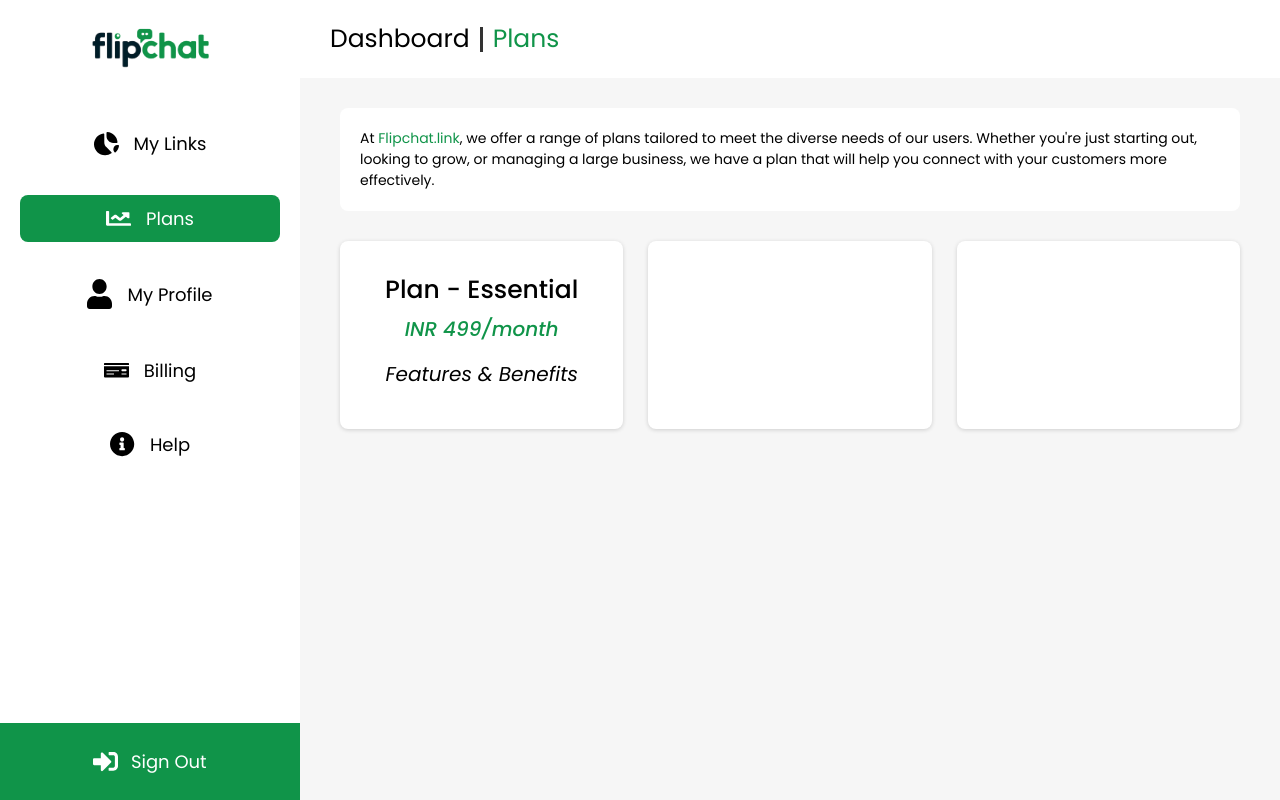
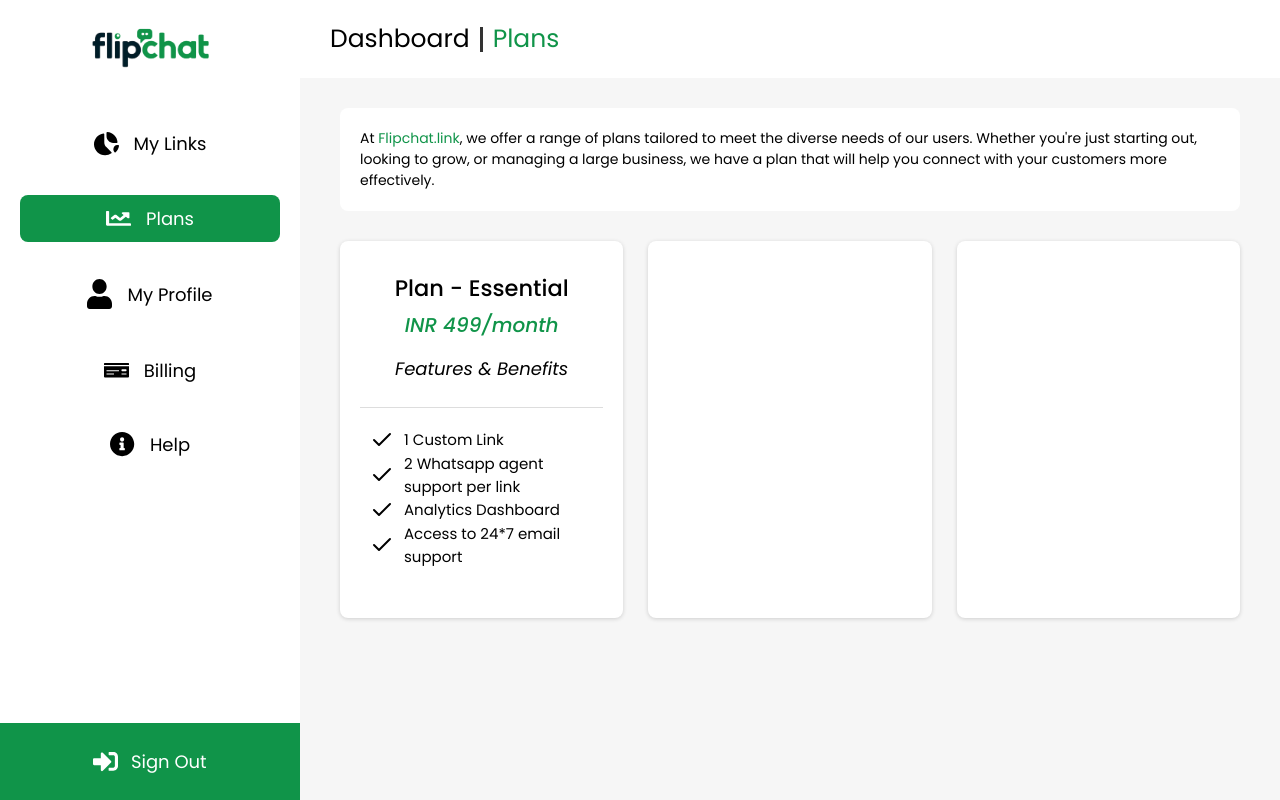
Before and after one commit to simonpaul08/flipChat, a React (Vite) app: page /dashboard/plans in a window 1280 px wide. Built offline with nearby package versions, Linux system fonts and the light colour scheme; no server answers; what country-list-with-dial-code-and-flag would draw is missing.

Commit message:
fix: fixed redux setup

```diff
--- a/package.json
+++ b/package.json
@@ -19,6 +19,7 @@
     "react-redux": "^9.1.2",
     "react-router-dom": "^6.26.2",
     "react-tooltip": "^5.28.0",
+    "redux-persist": "^6.0.0",
     "yup": "^1.4.0"
   },
   "devDependencies": {
--- a/src/App.css
+++ b/src/App.css
@@ -768,6 +768,7 @@
 }
 .plan-card-item {
   width: 100%;
+  max-width: 38rem;
   padding: 3rem 2rem;
   background-color: var(--color-white);
   border-radius: 8px;
@@ -776,10 +777,10 @@
 .plan-card-item-header {
   width: 100%;
   text-align: center;
-
+  border-bottom: 1px solid var(--color-gray-primary);
 }
 .plan-card-item-title {
-  font-size: 2.5rem;
+  font-size: 2.25rem;
   font-weight: 500;
   margin-bottom: 0.45rem;
 }
@@ -791,10 +792,25 @@
   margin-bottom: 1.5rem;
 }
 .plan-card-item-sub-title {
-  font-size: 2rem;
+  font-size: 1.8rem;
   font-weight: 400;
   font-style: italic;
-  margin-bottom: 1rem;
+  margin-bottom: 2.5rem;
+}
+.plan-card-item-main {
+  padding: 2rem 1rem;
+}
+.plan-card-list-item {
+  width: 100%;
+  display: flex;
+  align-items: center;
+}
+.plan-card-list-icon {
+  margin-right: 1rem;
+  font-weight: 500;
+}
+.plan-card-list-text {
+  font-size: 1.5rem;
 }
 
 /* --------------- Media Queries --------------- */
--- a/src/main.jsx
+++ b/src/main.jsx
@@ -4,13 +4,17 @@ import App from "./App.jsx";
 import "./index.css";
 import { BrowserRouter } from "react-router-dom";
 import SidebarContextProvider from "./context/SidebarContext.jsx";
+import { Provider } from "react-redux";
+import { store } from "./store/store.js";
 
 createRoot(document.getElementById("root")).render(
   <StrictMode>
     <BrowserRouter>
-      <SidebarContextProvider>
-        <App />
-      </SidebarContextProvider>
+      <Provider store={store}>
+        <SidebarContextProvider>
+          <App />
+        </SidebarContextProvider>
+      </Provider>
     </BrowserRouter>
   </StrictMode>
 );
--- a/src/pages/Plans.jsx
+++ b/src/pages/Plans.jsx
@@ -1,8 +1,8 @@
-
+import Check from "../assets/check.svg";
 
 const Plans = () => {
   return (
-    <div className='dashboard'>
+    <div className="dashboard">
       <div className="dashboard-header">
         <div className="dashboard-header-title">
           <h3 className="dashboard-header-title-normal">Dashboard</h3>
@@ -12,7 +12,13 @@ const Plans = () => {
       </div>
       <div className="dashboard-main">
         <div className="plan-main-text">
-          <p className="plan-main-para">At <span className="plan-main-para-span">Flipchat.link</span>, we offer a range of plans tailored to meet the diverse needs of our users. Whether you're just starting out, looking to grow, or managing a large business, we have a plan that will help you connect with your customers more effectively.</p>
+          <p className="plan-main-para">
+            At <span className="plan-main-para-span">Flipchat.link</span>, we
+            offer a range of plans tailored to meet the diverse needs of our
+            users. Whether you're just starting out, looking to grow, or
+            managing a large business, we have a plan that will help you connect
+            with your customers more effectively.
+          </p>
         </div>
 
         <div className="plan-card-grid">
@@ -22,13 +28,51 @@ const Plans = () => {
               <h3 className="plan-card-item-price">INR 499/month</h3>
               <p className="plan-card-item-sub-title">Features & Benefits</p>
             </div>
+            <div className="plan-card-item-main">
+              <div className="plan-card-list-item">
+                <img
+                  src={Check}
+                  alt="check icon"
+                  className="plan-card-list-icon"
+                />
+                <p className="plan-card-list-text">1 Custom Link</p>
+              </div>
+              <div className="plan-card-list-item">
+                <img
+                  src={Check}
+                  alt="check icon"
+                  className="plan-card-list-icon"
+                />
+                <p className="plan-card-list-text">
+                  2 Whatsapp agent support per link
+                </p>
+              </div>
+              <div className="plan-card-list-item">
+                <img
+                  src={Check}
+                  alt="check icon"
+                  className="plan-card-list-icon"
+                />
+                <p className="plan-card-list-text">Analytics Dashboard</p>
+              </div>
+              <div className="plan-card-list-item">
+                <img
+                  src={Check}
+                  alt="check icon"
+                  className="plan-card-list-icon"
+                />
+                <p className="plan-card-list-text">
+                  Access to 24*7 email support
+                </p>
+              </div>
+            </div>
           </div>
           <div className="plan-card-item"></div>
           <div className="plan-card-item"></div>
         </div>
       </div>
     </div>
-  )
-}
+  );
+};
 
-export default Plans
+export default Plans;
--- a/src/store/store.js
+++ b/src/store/store.js
@@ -1,5 +1,31 @@
-import { configureStore } from "@reduxjs/toolkit";
+import { combineReducers, configureStore } from "@reduxjs/toolkit";
+import UserReducer from "./user/userSlice";
+import persistReducer from "redux-persist/es/persistReducer";
+import persistStore from "redux-persist/es/persistStore";
+import storage from "redux-persist/lib/storage";
 
-export const store = configureStore({
-    reducer: {}
-})
+const persistConfig = {
+  key: "root",
+  storage,
+  keyPrefix: "Flipchat-",
+  whitelist: [],
+};
+
+const persistedUserReducer = persistReducer(persistConfig, UserReducer);
+
+const rootReducer = combineReducers({
+  user: persistedUserReducer,
+});
+
+const store = configureStore({
+  reducer: rootReducer,
+  middleware: (getDefaultMiddleware) =>
+    getDefaultMiddleware({
+      serializableCheck: false,
+      immutableCheck: false,
+    }),
+});
+
+const persistedStore = persistStore(store);
+
+export { persistedStore, store };
--- a/src/store/user/userSlice.js
+++ b/src/store/user/userSlice.js
@@ -27,5 +27,6 @@ const userSlice = createSlice({
 })
 
 
+
 export const { setUser, removeUser } = userSlice.actions;
 export default userSlice.reducer;
```
Also changed, not shown: 1 other file (tests, documents, lock files or other folders).
